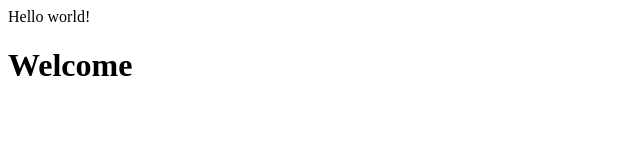
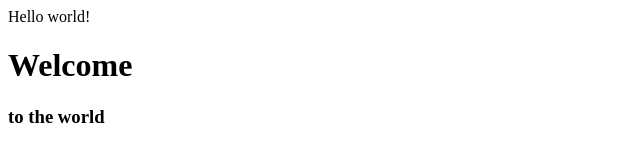
Before and after one commit to vidhyapk23/apnacollege-demo, a plain HTML site: page index.html in a window 1280 px wide. Shown: the whole page, without its empty margins (0-640 px from the left). Drawn offline with Linux system fonts and the light colour scheme.

Commit message:
added h3 tag

```diff
--- a/index.html
+++ b/index.html
@@ -1,2 +1,3 @@
 <p>Hello world!</p>
 <h1>Welcome</h1>
+<h3>to the world</h3>
```
